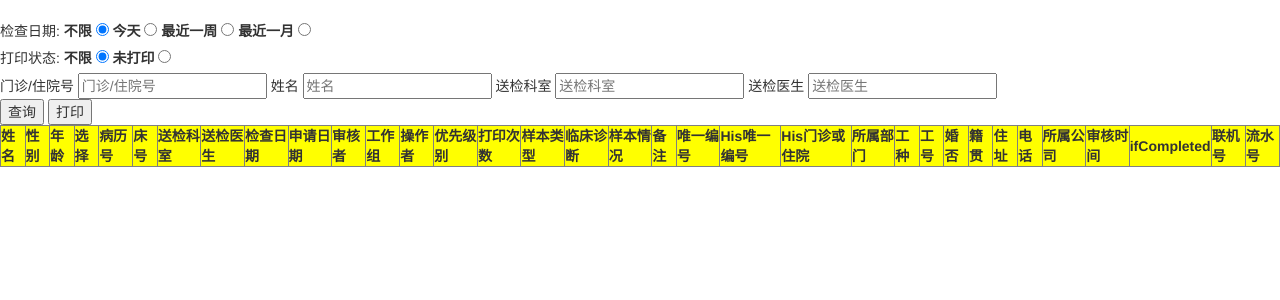
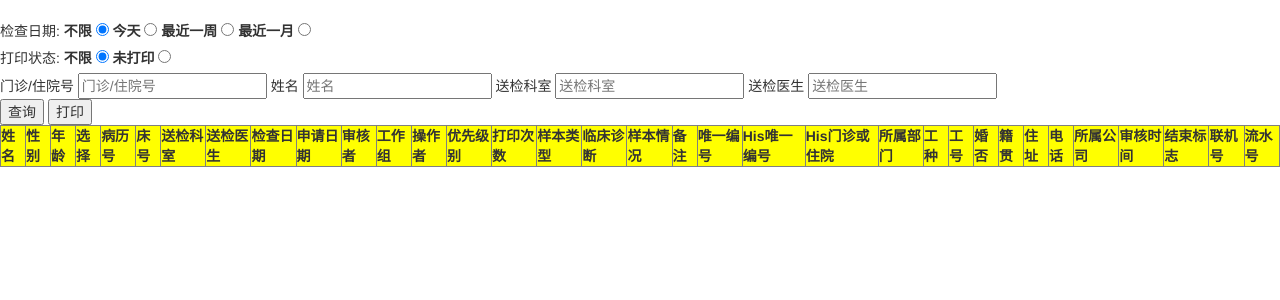
Before and after one commit to liuying1129/WAR-YkLis, a Java web app: template src/main/webapp/WEB-INF/pages/labReport.jsp in a window 1280 px wide. Shown: the part 51-351 px from the top of the page. Run offline with Spring Boot 4, a stand-in JSP engine, Linux system fonts and the light colour scheme; the template is opened without the code that fills it, so the values that code supplies are empty; the project's own start-up code is not run, and a stand-in starts its controllers and pages; some libraries are stand-ins or nearby versions.

Commit message:
3333333333

```diff
--- a/src/main/webapp/WEB-INF/pages/labReport.jsp
+++ b/src/main/webapp/WEB-INF/pages/labReport.jsp
@@ -106,7 +106,7 @@
           <th>电话</th>
           <th>所属公司</th>
           <th>审核时间</th>
-          <th>ifCompleted</th>
+          <th>结束标志</th>
           <th>联机号</th>
           <th>流水号</th>
         </tr>
```
